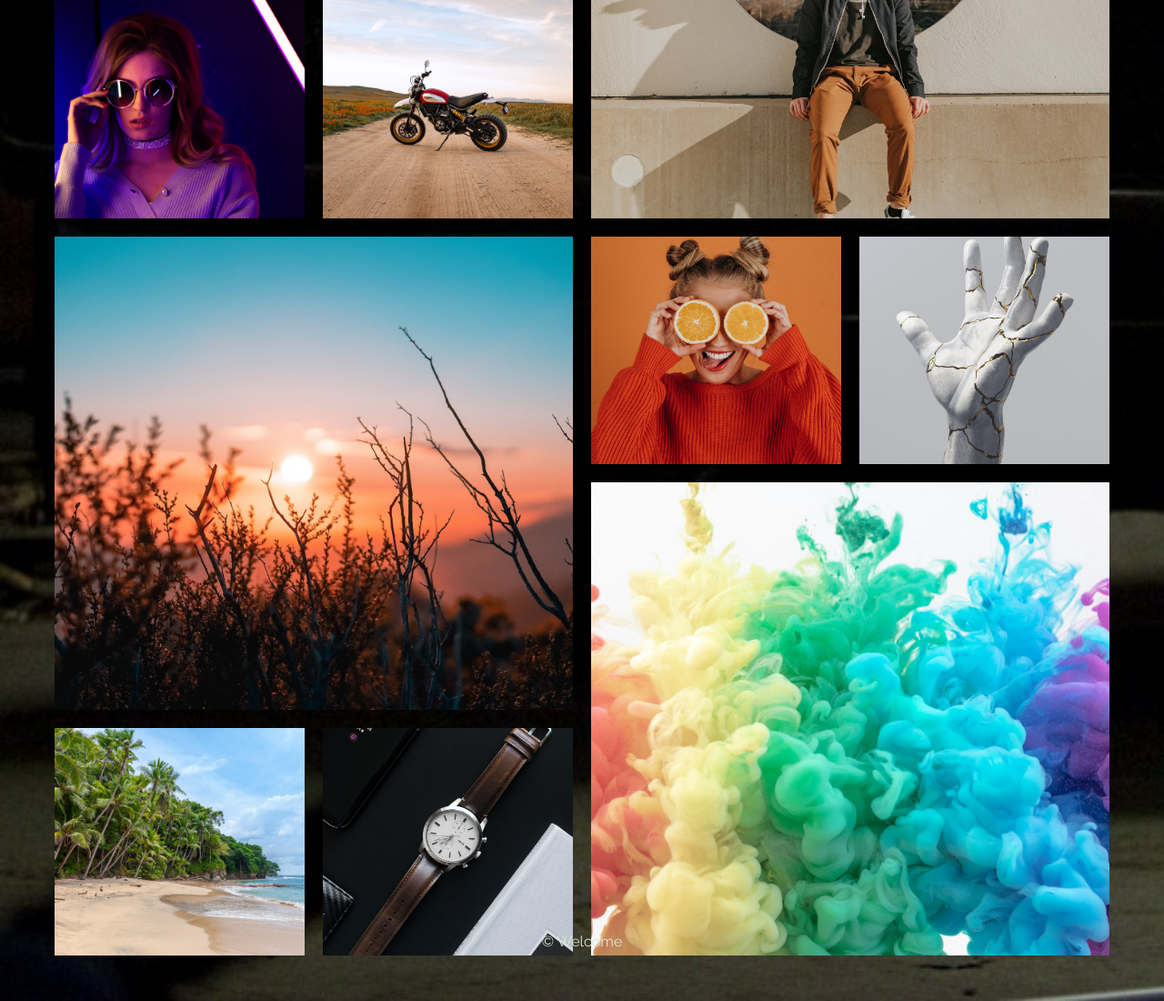
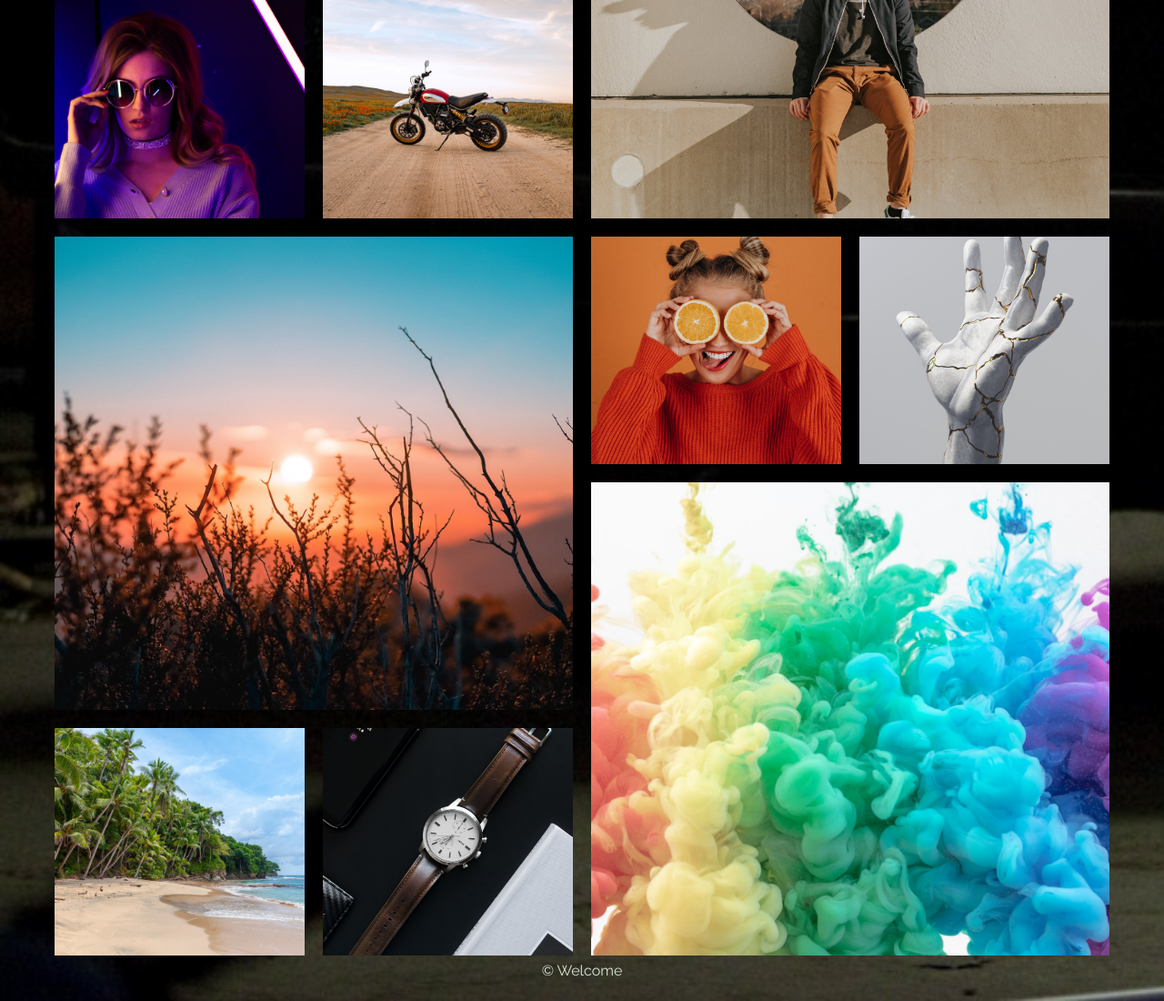
Before and after one commit to AlexanderSychev2005/car-web-site-courses, a plain HTML site: page index.html in a window 1280 px wide. Shown: the part 3894-4994 px from the top of the page at 91% size. Drawn offline with nearby package versions, Linux system fonts and the light colour scheme.

Commit message:
welcome filex

```diff
--- a/css/main.css
+++ b/css/main.css
@@ -117,7 +117,7 @@ body {
 
 .copy {
     position: absolute;
-    bottom: calc(var(--index) * 2.5);
+    bottom: calc(var(--index) );
     color: var(--text);
 }
 
```
